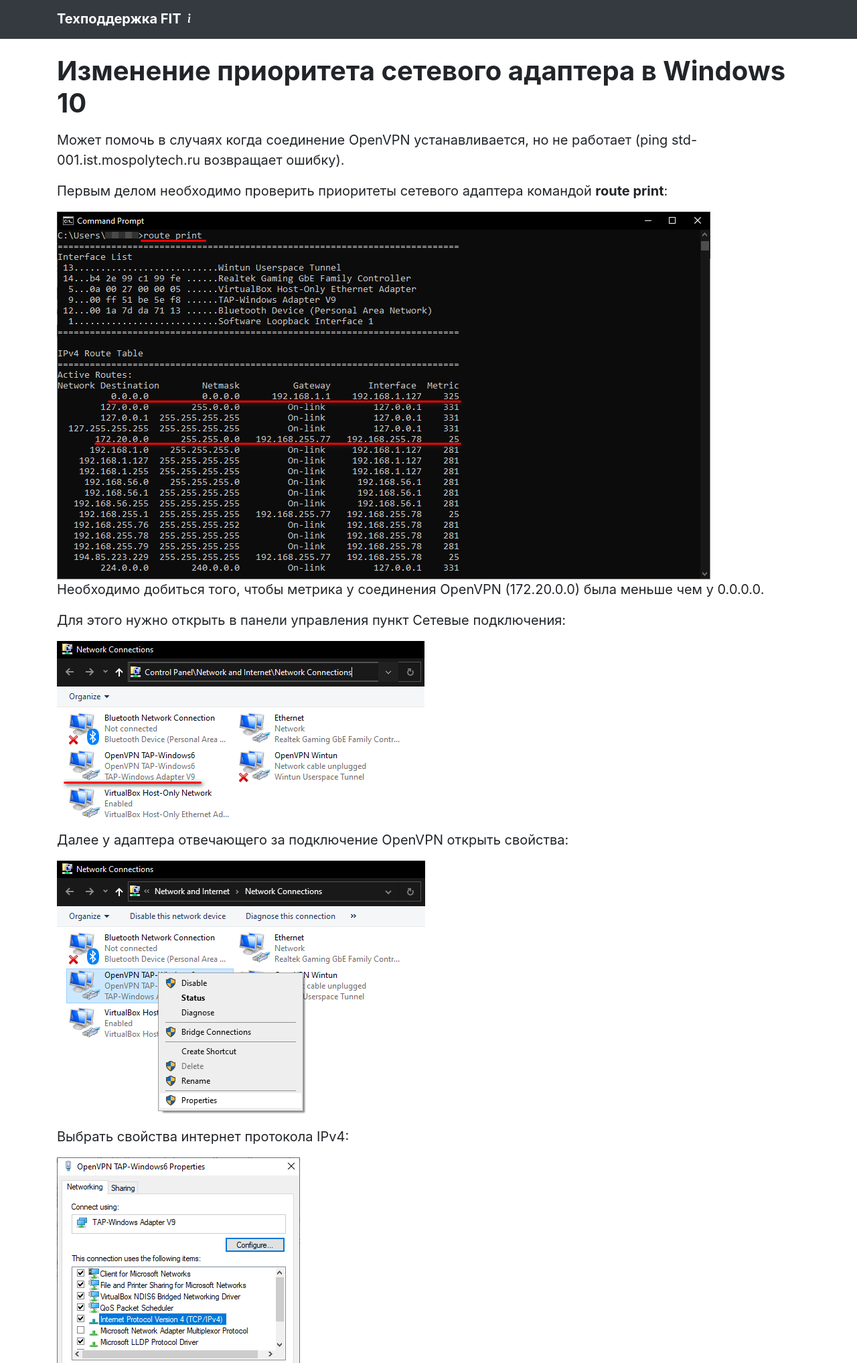
After one commit to user133727/PD-FIT-SUPPORT, a Flask app: page /templates/doc13 in a window 1280 px wide. The commit adds this page. Shown: the top 2035 px of the page at 67% size. Run offline with Flask 2, Linux system fonts and the light colour scheme.

Commit message:
add doc13

```diff
--- a/help_site/app/app.py
+++ b/help_site/app/app.py
@@ -66,3 +66,8 @@ def doc11():
 def doc12():
     title = 'Техподдержка FIT'
     return render_template('doc12.html', title=title)
+
+@app.route('/templates/doc13')
+def doc13():
+    title = 'Техподдержка FIT'
+    return render_template('doc13.html', title=title)
--- /dev/null
+++ b/help_site/app/templates/doc13.html
@@ -0,0 +1,36 @@
+{% extends 'base.html' %}
+
+{% block content %}
+    <h1 class="my-3"><b>Изменение приоритета сетевого адаптера в Windows 10</b></h1>
+
+    <p>Может помочь в случаях когда соединение OpenVPN устанавливается, но не
+       работает (ping std-001.ist.mospolytech.ru возвращает ошибку).
+    </p>
+    <p>Первым делом необходимо проверить приоритеты сетевого адаптера
+       командой <b>route print</b>:
+    </p>
+    <img src="{{ url_for('static', filename='images/doc13/' ~ '1.png') }}">
+
+    <p>Необходимо добиться того, чтобы метрика у соединения OpenVPN
+       (172.20.0.0) была меньше чем у 0.0.0.0.
+    </p>
+    <p>Для этого нужно открыть в панели управления пункт Сетевые подключения:</p>
+    <img src="{{ url_for('static', filename='images/doc13/' ~ '2.png') }}">
+
+    <p>Далее у адаптера отвечающего за подключение OpenVPN открыть свойства:</p>
+    <img src="{{ url_for('static', filename='images/doc13/' ~ '3.png') }}">
+
+    <p>Выбрать свойства интернет протокола IPv4:</p>
+    <img src="{{ url_for('static', filename='images/doc13/' ~ '4.png') }}">
+
+    <p>Открыть расширенные настройки:</p>
+    <img src="{{ url_for('static', filename='images/doc13/' ~ '5.png') }}">
+
+    <p>Выставить метрику вручную:</p>
+    <img src="{{ url_for('static', filename='images/doc13/' ~ '6.png') }}">
+
+    <p>После чего необходимо переподключиться к OpenVPN, предварительно
+       закрыв окна со свойствами адаптера OpenVPN.
+    </p>
+
+{% endblock %}
```
Also changed, not shown: help_site/app/templates/index.html (+5 -4 lines), help_site/app/static/images/doc13/1.png (added), help_site/app/static/images/doc13/2.png (added), help_site/app/static/images/doc13/3.png (added), help_site/app/static/images/doc13/4.png (added), help_site/app/static/images/doc13/5.png (added), help_site/app/static/images/doc13/6.png (added).
